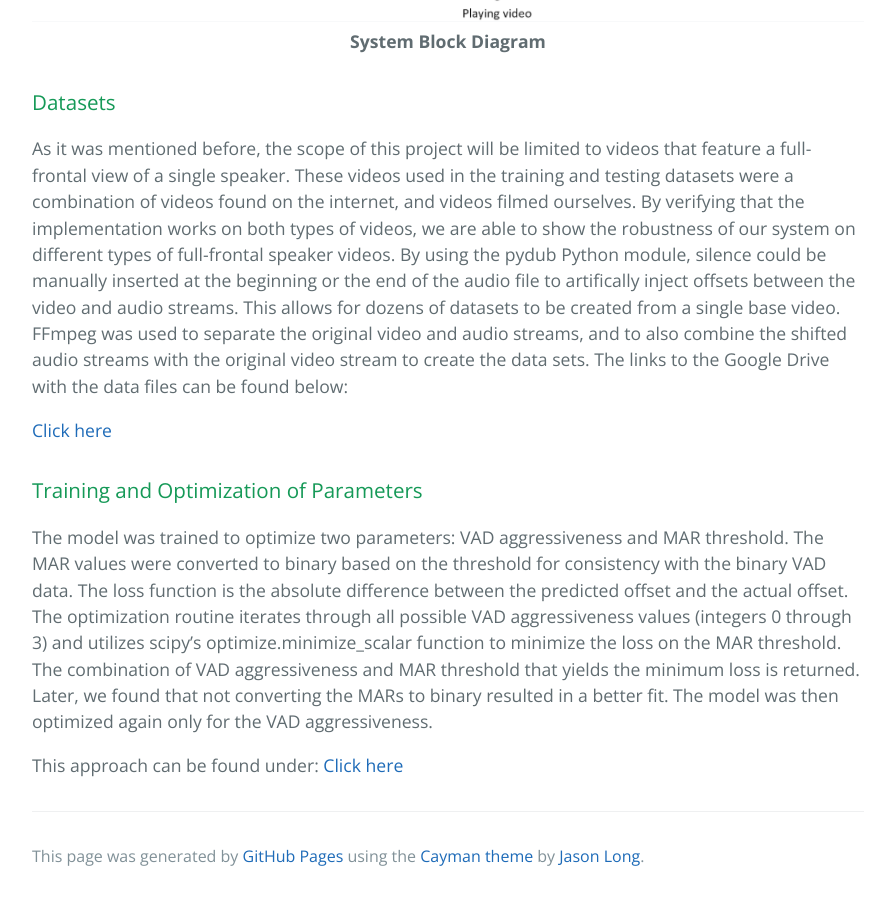
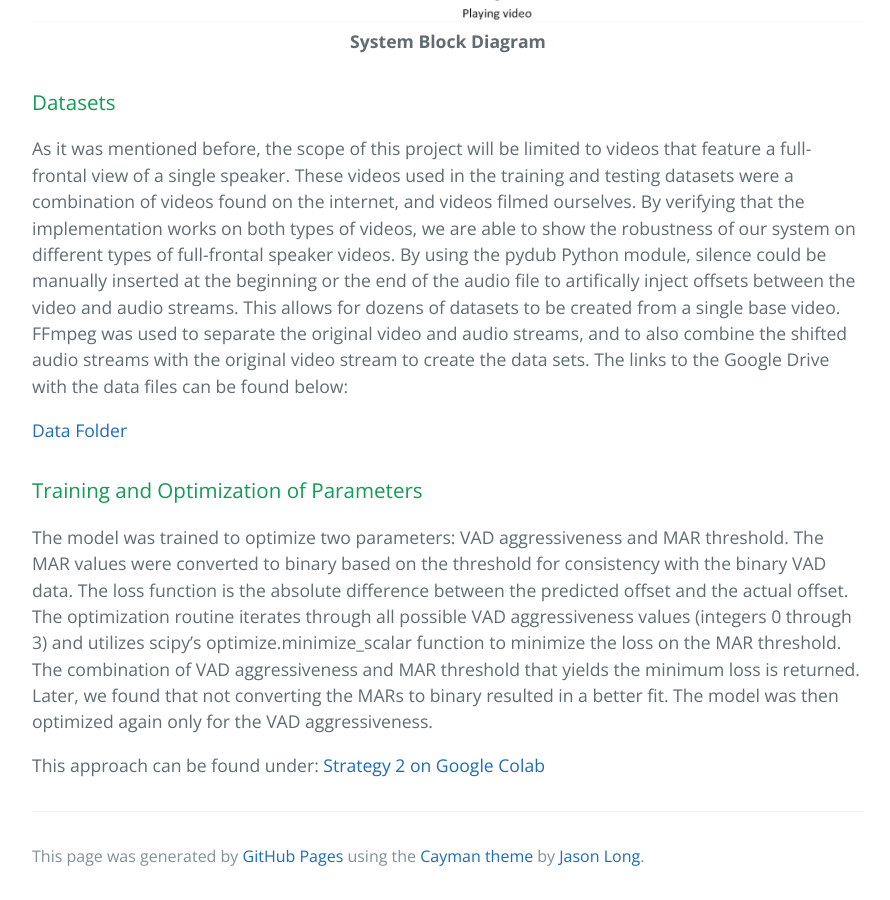
Before and after one commit to binhanle/eem202a-project, a Jekyll site: the page built from method_technical.md, in a window 1280 px wide and 900 px high, scrolled down 5539 px. Shown: the whole window, without its empty margins (192-1082 px from the left). Built offline with Jekyll 4.4.1, drawn with Linux system fonts in a browser that asks for light colours; some of the changed text lies outside the part shown.

Commit message:
Rename links

```diff
--- a/method_technical.md
+++ b/method_technical.md
@@ -32,7 +32,7 @@ In order to capture what a user see and hear from a stream service, thereby enco
 
 It is possible to record only a portion of the targeted video streaming using the presented Python screen recording program. However, it is assumed that the entire video file is available for the selected audio and video synchronization approach presented in this project.
 
-This approach can be found under: [Click here](https://drive.google.com/open?id=1n4rBjcSOEgC-LY5tTem6cpkIY0Y4amEK)
+This approach can be found under: [Media Capture Technique](https://drive.google.com/open?id=1n4rBjcSOEgC-LY5tTem6cpkIY0Y4amEK)
 
 #### Demultiplexing of Video and Audio Files
 
@@ -108,7 +108,7 @@ The following diagram summarizes the data pipeline:
 
 As it was mentioned before, the scope of this project will be limited to videos that feature a full-frontal view of a single speaker. These videos used in the training and testing datasets were a combination of videos found on the internet, and videos filmed ourselves. By verifying that the implementation works on both types of videos, we are able to show the robustness of our system on different types of full-frontal speaker videos. By using the pydub Python module, silence could be manually inserted at the beginning or the end of the audio file to artifically inject offsets between the video and audio streams. This allows for dozens of datasets to be created from a single base video. FFmpeg was used to separate the original video and audio streams, and to also combine the shifted audio streams with the original video stream to create the data sets. The links to the Google Drive with the data files can be found below:
 
-[Click here](https://drive.google.com/drive/folders/1clnnBK1GhL06HXMhgHZnuj5A2MMUhfNW?usp=sharing)
+[Data Folder](https://drive.google.com/drive/folders/1clnnBK1GhL06HXMhgHZnuj5A2MMUhfNW?usp=sharing)
 
 ### Training and Optimization of Parameters
 
@@ -116,4 +116,4 @@ The model was trained to optimize two parameters: VAD aggressiveness and MAR thr
 
 
 This approach can be found under:
-[Click here](https://drive.google.com/open?id=1P0gIJ9MKjSI41BaHccStpyt_xtYEAi91)
+[Strategy 2 on Google Colab](https://drive.google.com/open?id=1P0gIJ9MKjSI41BaHccStpyt_xtYEAi91)
```
